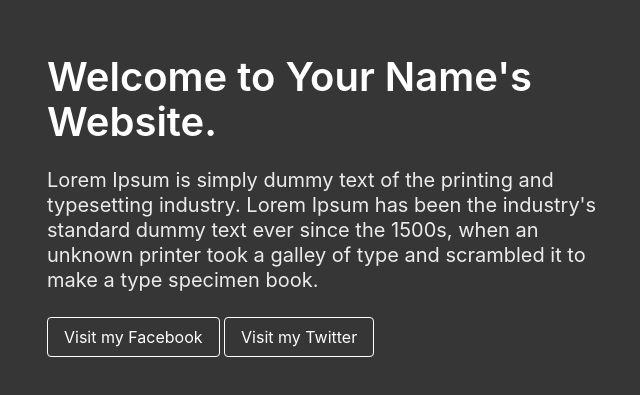
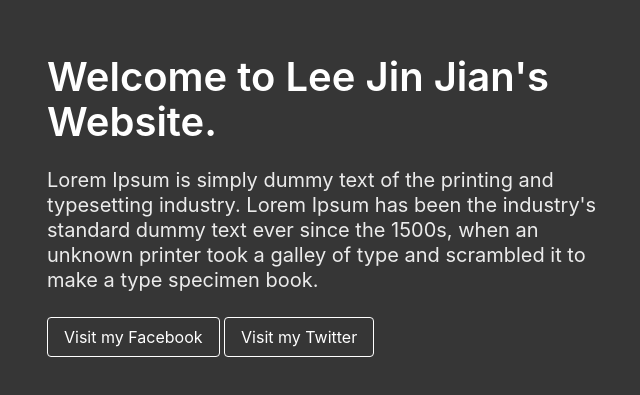
Before and after one commit to jinjianlee1/leejinjian.github.io, a plain HTML site: page index.html in a window 1280 px wide. Shown: the part 195-590 px from the top of the page, without its empty margins (311-951 px from the left). Drawn offline with nearby package versions, Linux system fonts and the light colour scheme.

Commit message:
Update index.html

```diff
--- a/index.html
+++ b/index.html
@@ -1,7 +1,7 @@
 <!DOCTYPE html>
 <html>
     <head>
-        <title>Your Name's Website</title>
+        <title>Lee Jin Jian's Website</title>
         <link rel="stylesheet"
             href="https://cdn.jsdelivr.net/npm/bulma@0.9.2/css/bulma.min.css">
         <meta name="viewport" content="width=device-width, initial-scale=1">
@@ -13,7 +13,7 @@
             <div class="columns is-vcentered is-centered">
                 <div class="column is-6">
                     <div class="block">
-                        <h1 class="title is-2">Welcome to Your Name's Website.</h1>
+                        <h1 class="title is-2">Welcome to Lee Jin Jian's Website.</h1>
                     </div>
                     <div class="block">
                         <h2 class="subtitle">Lorem Ipsum is simply dummy text of the printing and typesetting industry. Lorem Ipsum has been the industry's standard dummy text ever since the 1500s, when an unknown printer took a galley of type and scrambled it to make a type specimen book.<br>
```
